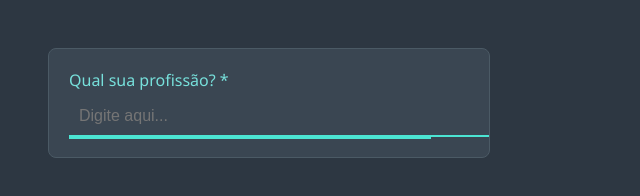
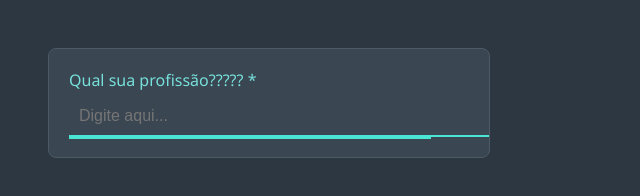
Before and after one commit to guilhermeguedes93/guedinho, a plain HTML site: page index.html in a window 1280 px wide. Shown: the full height of the page, 0-640 px from the left. Drawn offline with Linux system fonts and the light colour scheme.

Commit message:
Update index.html

```diff
--- a/index.html
+++ b/index.html
@@ -73,7 +73,7 @@
 <body>
 
 <div class="form-container">
-  <label for="profissao">Qual sua profissão? *</label>
+  <label for="profissao">Qual sua profissão????? *</label>
   <input type="text" id="profissao" placeholder="Digite aqui..." autocomplete="off" />
   <div id="sugestoes" class="autocomplete-suggestions"></div>
   <div id="erro-profissao" class="erro-msg">⚠ Profissão inválida. Por favor, selecione uma das opções da lista ou digite ao menos 3 letras.</div>
```
